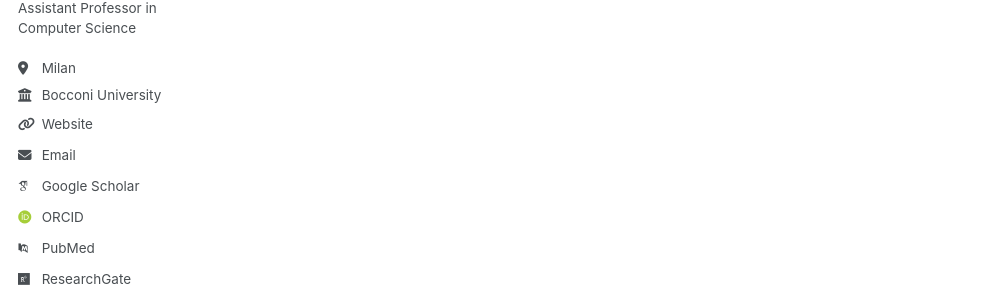
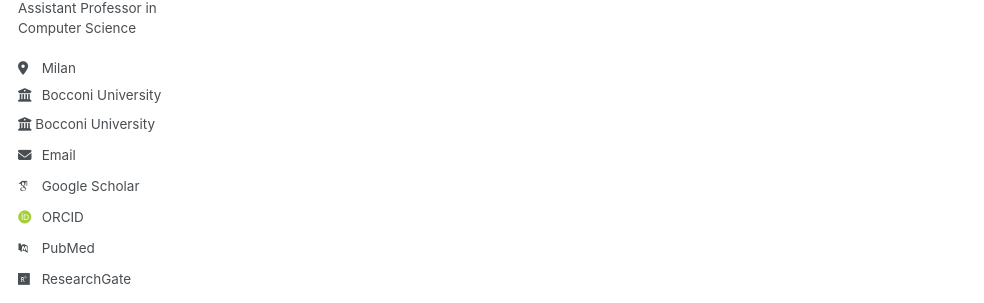
Before and after one commit to andreatangherloni/andreatangherloni.github.io, a Jekyll site: the page built from _pages/home.md, in a window 1280 px wide. Shown: the part 263-566 px from the top of the page, without its empty margins (0-984 px from the left). Built offline with Jekyll 4.4.1, drawn with Linux system fonts in a browser that asks for light colours; some web fonts are replaced.

Commit message:
clickable link

```diff
--- a/_config.yml
+++ b/_config.yml
@@ -28,7 +28,8 @@ author:
   bio              : "Assistant Professor in Computer Science"
   location         : "Milan"
   employer         : "Bocconi University"
-  uri              :  "https://www.unibocconi.it/en"
+  # uri              :  "https://www.unibocconi.it/en"
+  bocconi          : "https://cs.unibocconi.eu/people/andrea-tangherloni"
   email            : "andrea.tangherlonin@unibocconi.it"
 
   # Academic websites
--- a/_includes/author-profile.html
+++ b/_includes/author-profile.html
@@ -34,6 +34,11 @@
       {% endif %}
       {% if author.uri %}
         <li><a href="{{ author.uri }}"><i class="fas fa-fw fa-link icon-pad-right" aria-hidden="true"></i>{{ site.data.ui-text[site.locale].website_label | default: "Website" }}</a></li>
+      {% endif %}
+      {% if author.bocconi %}
+      <li><a href="{{ author.bocconi }}" target="_blank" rel="noopener noreferrer">
+        <i class="fas fa-university"></i> Bocconi University
+      </a></li>
       {% endif %}
       {% if author.email %}
         <li><a href="mailto:{{ author.email }}"><i class="fas fa-fw fa-envelope icon-pad-right" aria-hidden="true"></i>{{ site.data.ui-text[site.locale].email_label | default: "Email" }}</a></li>
```
